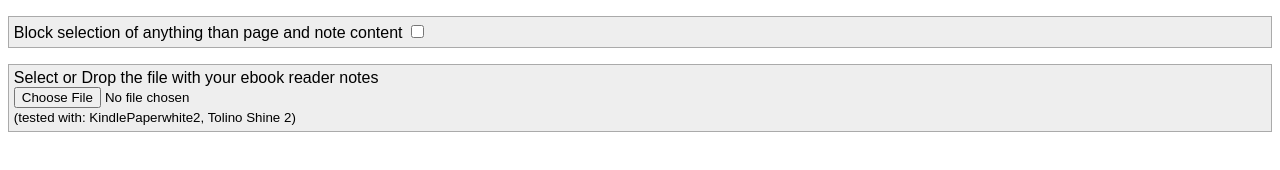
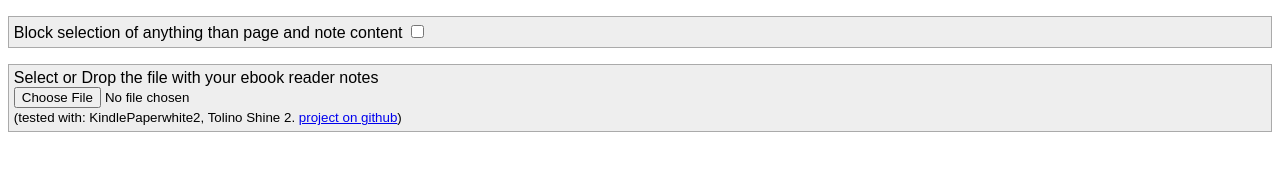
Before and after one commit to jdittrich/ebookNotesParser, a plain HTML site: page index.html in a window 1280 px wide. Drawn offline with Linux system fonts and the light colour scheme.

Commit message:
Update index.html: Link to repo

```diff
--- a/index.html
+++ b/index.html
@@ -43,7 +43,7 @@
         type="file"
         id="fileselector">
     </label>
-    <small>(tested with: KindlePaperwhite2, Tolino Shine 2) </small>
+    <small>(tested with: KindlePaperwhite2, Tolino Shine 2. <a href="https://github.com/jdittrich/ebookNotesParser">project on github</a>)</small>
   </div>
 
   <script type="module">
```
